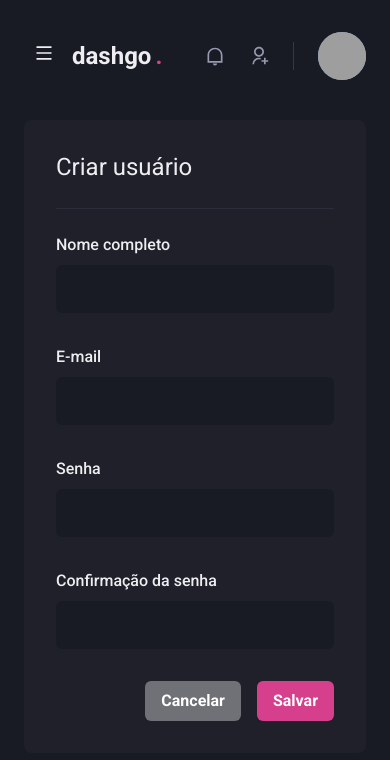
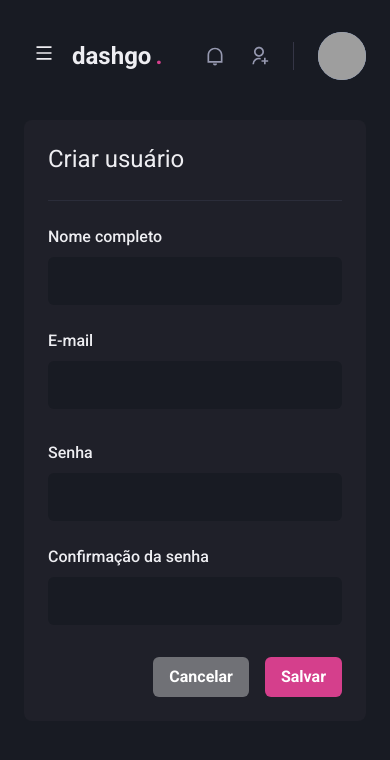
Before and after one commit to flvSantos15/dashGo, a Next.js app: page /users/create in a window 390 px wide. Shown: the top 760 px of the page. Built offline with nearby package versions, Linux system fonts and the light colour scheme; grey boxes are pictures that could not be loaded.

Commit message:
cadastro responsivo

```diff
--- a/src/pages/users/create.tsx
+++ b/src/pages/users/create.tsx
@@ -21,18 +21,18 @@
      <Flex w='100%' my='6' maxWidth={1480} mx='auto' px='6'>
        <Sidebar/>
 
-       <Box flex='1' borderRadius={8} bg='gray.800' p='8'>
+       <Box flex='1' borderRadius={8} bg='gray.800' p={['6', '8']}>
         <Heading size='lg' fontWeight='normal'>Criar usuário</Heading>
 
         <Divider my='6' borderColor='gray.700'/>
 
         <VStack spacing='8'>
-          <SimpleGrid minChildWidth='240px' spacing='8' w='100%'>
+          <SimpleGrid minChildWidth='240px' spacing={['6', '8']} w='100%'>
             <Input name='name' label='Nome completo'/>
             <Input name='email' label='E-mail' type='email'/>
           </SimpleGrid>
 
-          <SimpleGrid minChildWidth='240px' spacing='8' w='100%'>
+          <SimpleGrid minChildWidth='240px' spacing={['6', '8']} w='100%'>
             <Input name='password' type='password' label='Senha'/>
             <Input name='password_confirmation' type='password' label='Confirmação da senha'/>
           </SimpleGrid>
```
